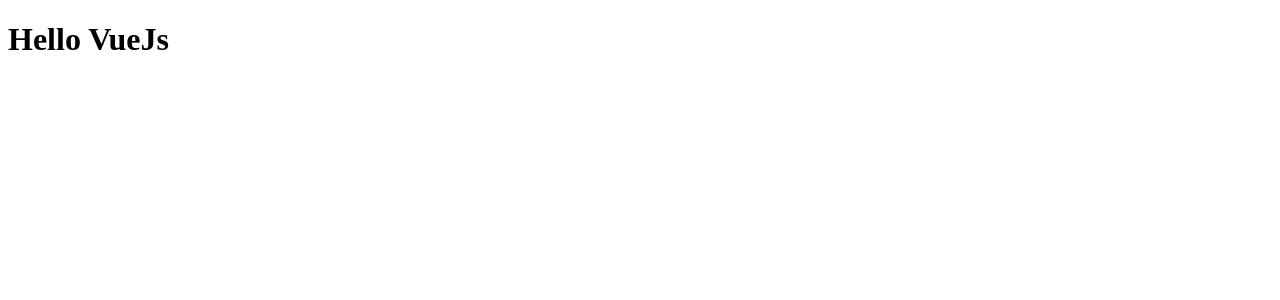
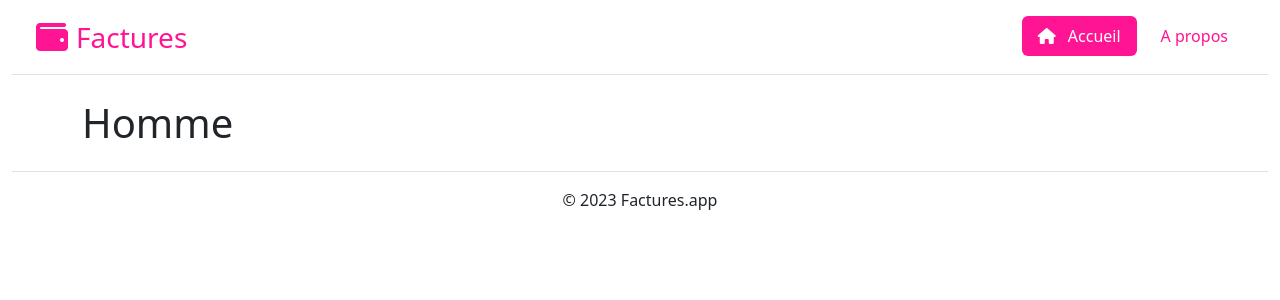
Before and after one commit to RomainAROLDI/vue-js-bill-app, a Vue app: page / in a window 1280 px wide. Shown: the top 300 px of the page. Built offline with nearby package versions, Linux system fonts and the light colour scheme.

Commit message:
Create default template and add routes to Home and About pages

```diff
--- a/index.html
+++ b/index.html
@@ -1,10 +1,10 @@
 <!DOCTYPE html>
-<html lang="en">
+<html lang="fr">
   <head>
     <meta charset="UTF-8">
     <link rel="icon" href="/favicon.ico">
     <meta name="viewport" content="width=device-width, initial-scale=1.0">
-    <title>Vite App</title>
+    <title>Factures app</title>
   </head>
   <body>
     <div id="app"></div>
--- a/package.json
+++ b/package.json
@@ -10,6 +10,7 @@
     "format": "prettier --write src/"
   },
   "dependencies": {
+    "@fortawesome/fontawesome-free": "^6.4.0",
     "bootstrap": "^5.2.3",
     "font-awesome": "^4.7.0",
     "pinia": "^2.0.32",
--- a/src/App.vue
+++ b/src/App.vue
@@ -1,5 +1,51 @@
 <template>
-  <div>
-    <h1>Hello VueJs</h1>
-  </div>
+    <div class="container-fluid">
+        <header class="d-flex flex-wrap justify-content-between py-3 px-4 mb-4 border-bottom">
+            <a href="#"
+               class="d-flex align-items-center gap-2 mb-3 mb-md-0 me-md-auto link-body-emphasis text-decoration-none text-primary">
+                <i class="fa-solid fa-wallet fa-2x"/>
+                <span class="fs-3">Factures</span>
+            </a>
+            <ul class="nav nav-pills gap-2">
+                <li class="nav-item">
+                    <RouterLink :to="{ name: 'home' }" class="nav-link" exact-active-class="active"
+                                active-class="active">
+                        <i class="fa-solid fa-house me-2"/>
+                        Accueil
+                    </RouterLink>
+                </li>
+                <li class="nav-item">
+                    <RouterLink :to="{ name: 'about' }" class="nav-link" exact-active-class="active"
+                                active-class="active">
+                        A propos
+                    </RouterLink>
+                </li>
+            </ul>
+        </header>
+
+        <main class="container main-router-container">
+            <RouterView/>
+        </main>
+
+        <footer class="py-3 my-4 border-top text-center">
+            <span class="mb-3 mb-md-0 text-body-secondary">© {{ currentYear }} Factures.app</span>
+        </footer>
+    </div>
 </template>
+
+<script>
+export default {
+    data() {
+        return {}
+    },
+    computed: {
+        currentYear() {
+            return new Date().getFullYear();
+        }
+    }
+}
+</script>
+
+<style scoped>
+
+</style>
--- a/src/assets/main.scss
+++ b/src/assets/main.scss
@@ -0,0 +1,4 @@
+$primary: DeepPink;
+
+@import 'bootstrap/scss/bootstrap';
+@import '@fortawesome/fontawesome-free/css/all.min.css';
```
Also changed, not shown: .prettierrc.json, 1 other file (tests, documents, lock files or other folders).
